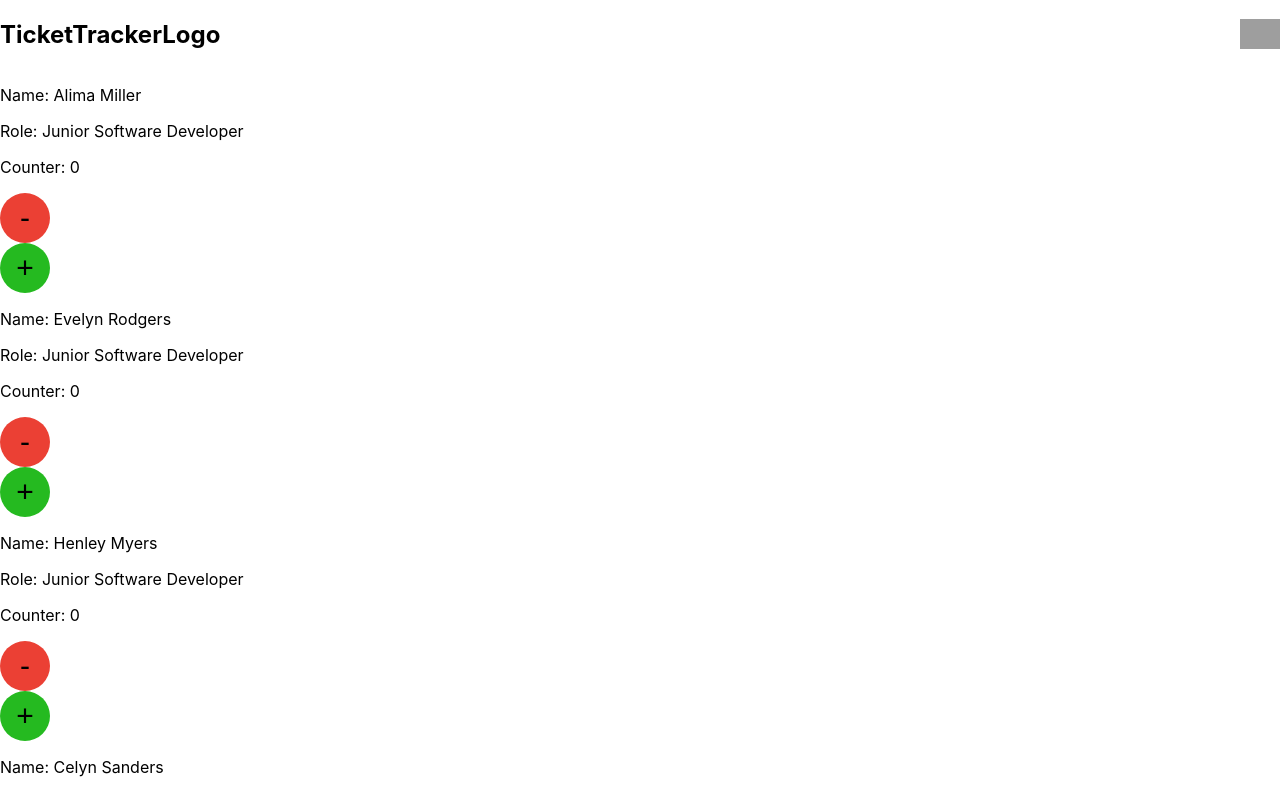
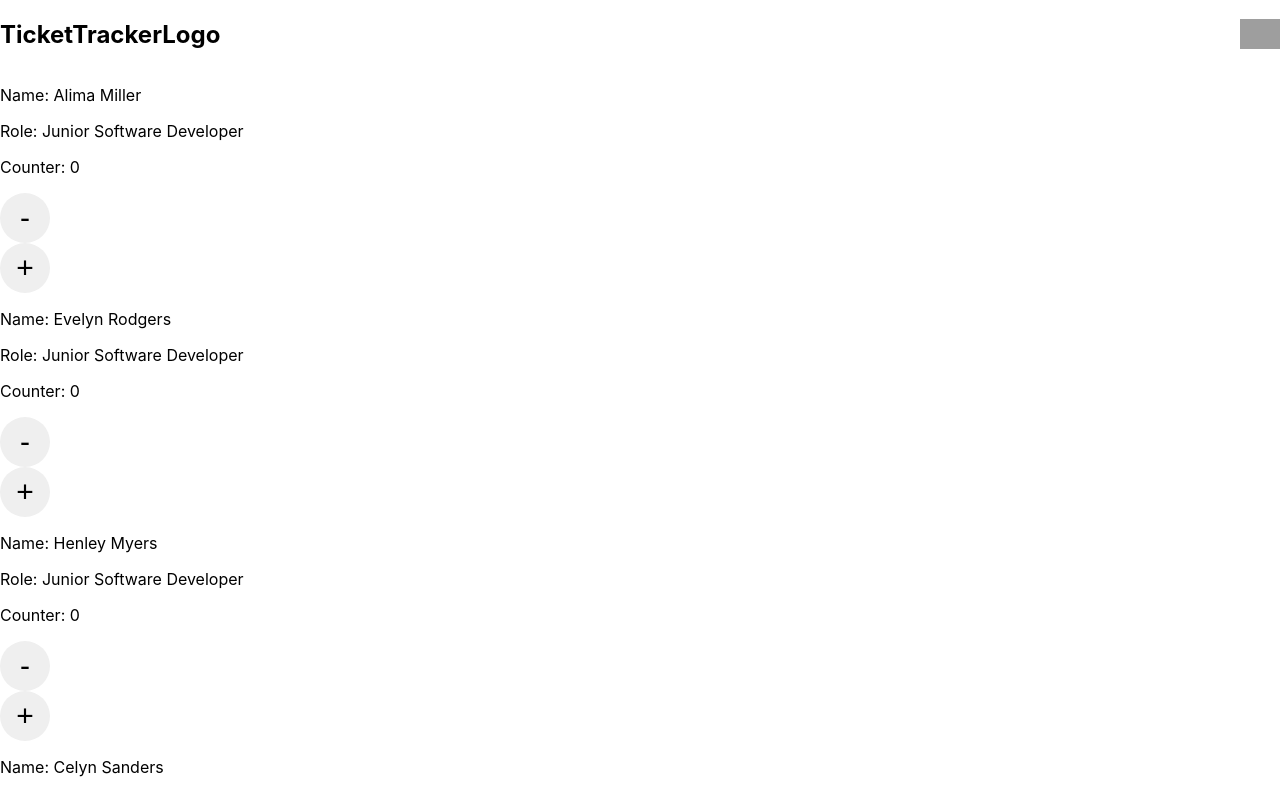
Before and after one commit to Roscoe00/ticketTracker, a React (Create React App) app in the folder ticket-tracker/: page / in a window 1280 px wide. Shown: the top 794 px of the page. Built offline with nearby package versions, Linux system fonts and the light colour scheme; grey boxes are pictures that could not be loaded.

Commit message:
basic styling applied

```diff
--- a/ticket-tracker/src/components/Button/Button.jsx
+++ b/ticket-tracker/src/components/Button/Button.jsx
@@ -2,15 +2,8 @@ import "./Button.scss";
 
 
 const Button =(props)=>{
-   let buttonStyles = "button"
 
-   if (props.isMinus===true){
-      buttonStyles +=" button--minus"
-   }else{
-      buttonStyles +=" button--plus"
-   }
-
-   return <button className={buttonStyles}>{props.buttonText}</button>
+   return <button className="button">{props.buttonText}</button>
 };
 
 export default Button
```
